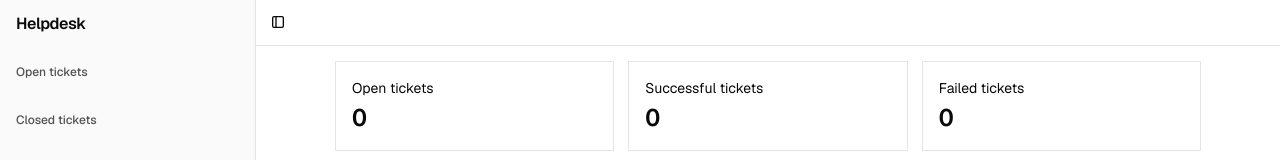
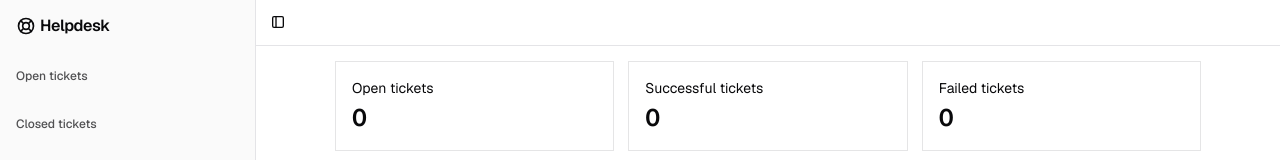
Before and after one commit to jameblai/helpdesk, a Next.js app: page / in a window 1280 px wide. Shown: the top 160 px of the page. Built offline with nearby package versions, Linux system fonts and the light colour scheme.

Commit message:
Add icon to brand

```diff
--- a/components/GameSidebar.tsx
+++ b/components/GameSidebar.tsx
@@ -15,6 +15,7 @@ import {
 } from "./ui/sidebar";
 import Link from "next/link";
 import { useMemo } from "react";
+import { IconLifebuoy } from "@tabler/icons-react";
 
 export function GameSidebar() {
   const game = useGame();
@@ -34,8 +35,9 @@ export function GameSidebar() {
       <SidebarHeader className="bg-sidebar p-4">
         <Link
           href="/"
-          className="w-min leading-none font-semibold tracking-tight"
+          className="flex w-min items-center gap-1 leading-none font-semibold tracking-tight"
         >
+          <IconLifebuoy className="size-5" />
           Helpdesk
         </Link>
       </SidebarHeader>
```
